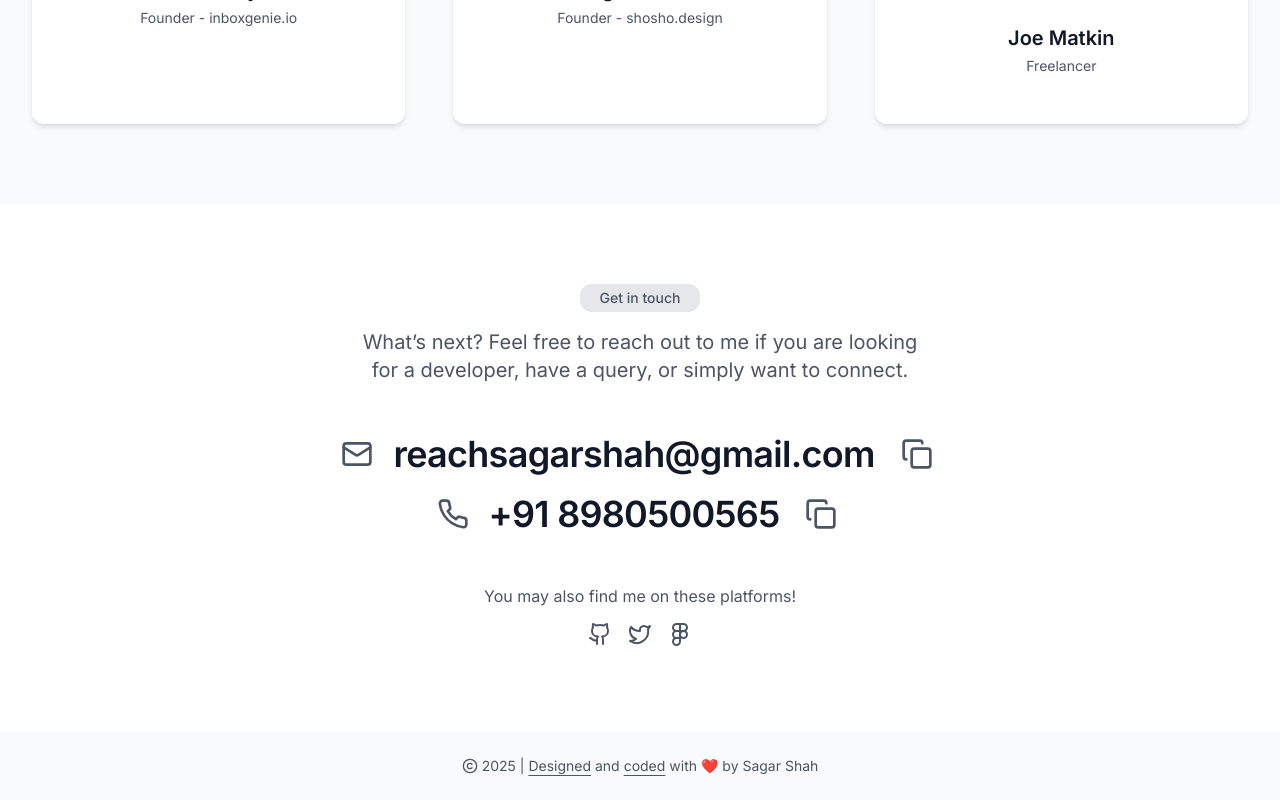
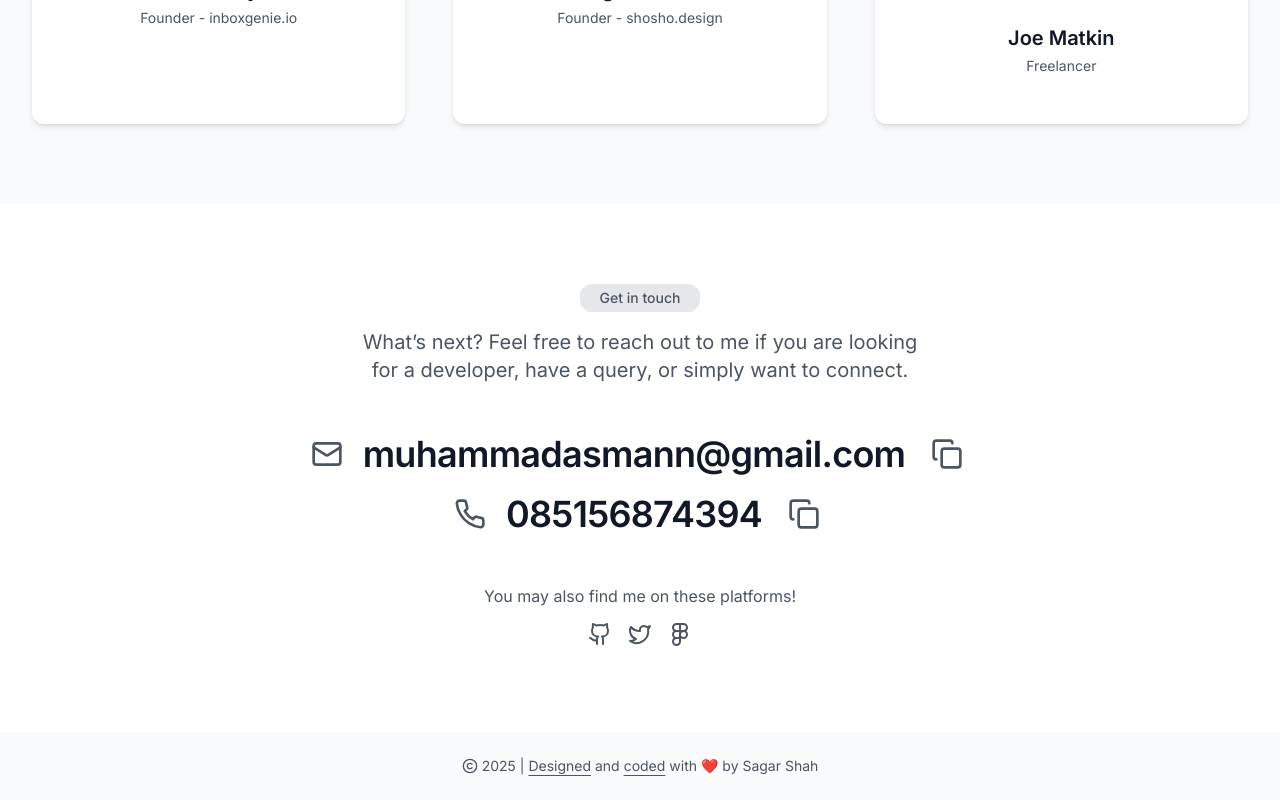
Before and after one commit to MuhAsmann/MuhAsmann.github.io, a Next.js app: page / in a window 1280 px wide. Shown: the part 5379-6179 px from the top of the page. Built offline with nearby package versions, Linux system fonts and the light colour scheme.

Commit message:
update info

```diff
--- a/src/components/sections/contact.tsx
+++ b/src/components/sections/contact.tsx
@@ -12,8 +12,8 @@ import Container from '@/components/layout/container';
 import useWindowSize from '@/hooks/use-window-size';
 import { copyTextToClipboard } from '@/lib/utils';
 
-let email = 'reachsagarshah@gmail.com';
-let phone = '+91 8980500565';
+let email = 'muhammadasmann@gmail.com';
+let phone = '085156874394';
 
 type CopyValue = 'email' | 'phone';
 
```
